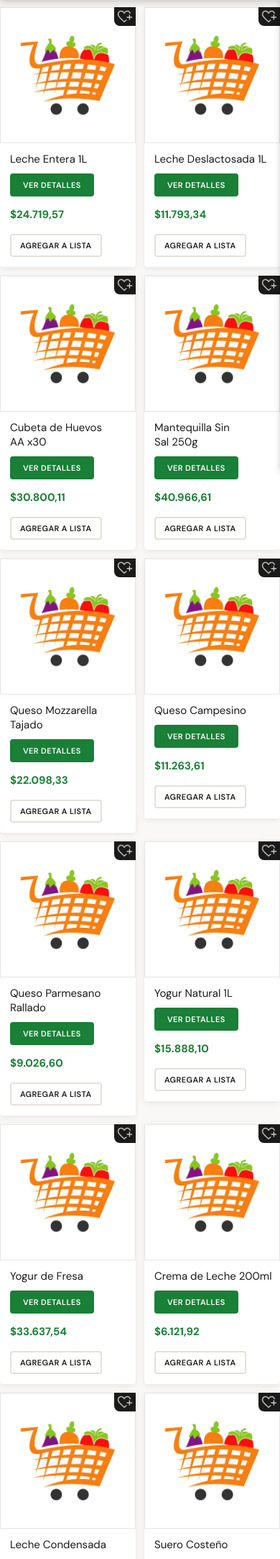
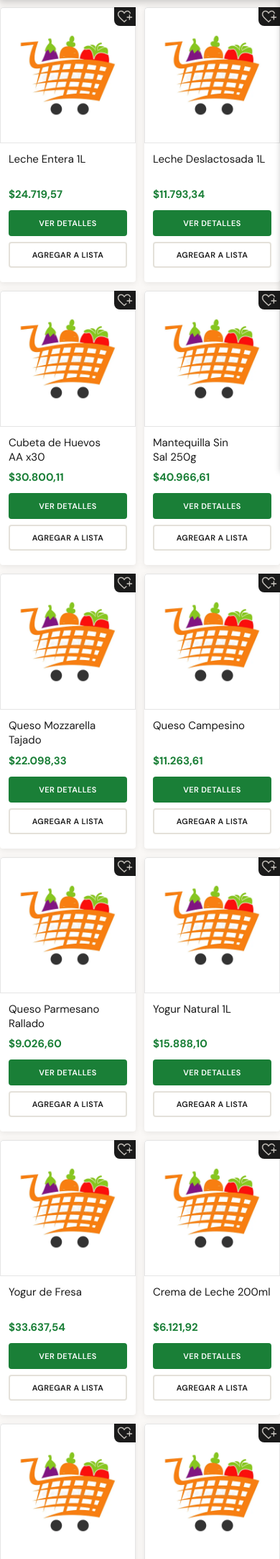
Before and after one commit to Are0206/PriceWise, a Django app: page / in a window 390 px wide. Shown: the part 190-2356 px from the top of the page at 72% size. Run offline with Django 5.2, Linux system fonts and the light colour scheme; a user stored in the database is signed in; data comes from the database, SQL or seed files in the repository; data that the repository does not hold is empty.

Commit message:
style: product cards no longer overflow and line up across a row
The details block was 100% wide plus 30px of left padding, so it spilled
30px past the card and cut off the 'Agregar a lista' button and long
names. Cards now fill their grid column with the padding inside, names
take at most two lines, and price and both actions (same width) sit at
the same height on every card in a row. The quick-add menu spans the card
width so it never leaves the screen on phones.

```diff
--- a/products/static/css/index/body.css
+++ b/products/static/css/index/body.css
@@ -40,24 +40,22 @@ body {
 
 .products-grid {
   display: grid;
-  grid-template-columns: repeat(4, 1fr);
-  row-gap: 25px;
+  grid-template-columns: repeat(4, minmax(0, 1fr));
+  gap: 24px;
   padding: 20px 0px;
-  place-items: center;
+  align-items: stretch;
 }
 
 .product-card {
   display: flex;
   flex-direction: column;
-  justify-content: center;
-  align-items: center;
-  width: 180px;
+  width: 100%;
+  min-width: 0;
   background-color: var(--surface-color);
   border-radius: var(--radius);
   box-shadow: var(--shadow);
-  align-self: start;
   position: relative;
-  transition: transform 0.2s ease, box-shadow 0.2s ease;
+  transition: transform 0.2s ease-out, box-shadow 0.2s ease-out;
 }
 
 .product-card:hover {
@@ -66,37 +64,56 @@ body {
 }
 
 .product-image {
-  height: 70%;
+  display: block;
   width: 100%;
-  object-fit: cover;
+  aspect-ratio: 1 / 1;
+  object-fit: contain;
+  border-radius: var(--radius) var(--radius) 0 0;
 }
 
 .product-name {
   font-size: 15px;
+  line-height: 1.35;
   color: var(--primary-text-color);
-  margin: 10px;
-  margin-left: 0;
-  margin-top: 12px;
+  margin: 0;
+  /* Two lines at most, so prices and buttons line up across a row */
+  display: -webkit-box;
+  -webkit-line-clamp: 2;
+  -webkit-box-orient: vertical;
+  overflow: hidden;
+  min-height: calc(2 * 1.35em);
+  overflow-wrap: anywhere;
 }
 
-.view-details-button {
-  align-self: flex-start;
-  min-height: 32px;
-  padding: 6px 16px;
+.product-actions {
+  display: flex;
+  flex-direction: column;
+  gap: 8px;
+  margin-top: auto;
+  padding-top: 4px;
+}
+
+.view-details-button,
+.add-to-list-toggle {
+  width: 100%;
+  min-height: 36px;
+  padding: 8px 12px;
   font-size: 11px;
 }
 
 .product-details .price,
 .product-details .muted {
   font-size: 15px;
+  margin: 0;
 }
 
 .product-details {
-  height: 30%;
+  flex: 1;
   display: flex;
   flex-direction: column;
-  width: 100%;
-  padding-left: 30px;
+  gap: 8px;
+  padding: 14px 16px 16px;
+  box-sizing: border-box;
   background: none;
 }
 
@@ -224,34 +241,6 @@ body {
 }
 
 
-/*MEDIA QUERYS*/
-@media (max-width: 900px) {
-  .products-grid {
-    grid-template-columns: repeat(4, 1fr);
-  }
-}
-
-@media (max-width: 600px) {
-  .products-grid {
-    grid-template-columns: repeat(3, 1fr);
-  }
-}
-
-@media (max-width: 400px) {
-  .products-grid {
-    grid-template-columns: repeat(2, 1fr);
-    padding: 20px 30px;
-  }
-}
-
-@media (max-width: 200px) {
-  .products-grid {
-    grid-template-columns: 1fr;
-    padding: 20px;
-  }
-}
-
-
 /*
 MEdia query
 */
@@ -270,21 +259,14 @@ MEdia query
     padding: 0;
   }
 
-  .product-card {
-    width: 100%;
-  }
-
   .product-details {
-    padding-left: 14px;
-    box-sizing: border-box;
+    padding: 12px;
   }
 
   .products-grid {
-    grid-template-columns: repeat(2, 1fr);
-    row-gap: 12px;
-    column-gap: 12px;
+    grid-template-columns: repeat(2, minmax(0, 1fr));
+    gap: 12px;
     padding: 20px 0px;
-    place-items: center;
   }
 }
 /* =========================================
@@ -292,13 +274,9 @@ MEdia query
    ========================================= */
 .add-to-list {
   position: relative;
-  margin: 2px 0 14px;
 }
 
 .add-to-list-toggle {
-  min-height: 32px;
-  padding: 6px 12px;
-  font-size: 11px;
   list-style: none;
 }
 
@@ -315,9 +293,9 @@ MEdia query
 .add-to-list-menu {
   position: absolute;
   left: 0;
+  right: 0;
   top: calc(100% + 6px);
   z-index: 20;
-  min-width: 200px;
   max-height: 240px;
   overflow-y: auto;
   padding: 6px;
--- a/products/templates/products/_product_card.html
+++ b/products/templates/products/_product_card.html
@@ -9,7 +9,6 @@
   <div class="product-details">
     <p class="product-name">{{ product.name }}</p>
 
-    <a href="{% url 'products:detail' product.pk %}" class="btn btn--primary view-details-button">Ver detalles</a>
     {% with cheapest=product.get_cheapest_price %}
       {% if cheapest %}
       <p class="price">${{ cheapest.amount|money }}</p>
@@ -18,6 +17,8 @@
       {% endif %}
     {% endwith %}
 
+    <div class="product-actions">
+    <a href="{% url 'products:detail' product.pk %}" class="btn btn--primary view-details-button">Ver detalles</a>
     {% if user.is_authenticated %}
       <details class="add-to-list">
         <summary class="btn btn--outline add-to-list-toggle">Agregar a lista</summary>
@@ -36,6 +37,7 @@
         </div>
       </details>
     {% endif %}
+    </div>
 
     {% if user.is_authenticated %}
       <form action="{% url 'products:toggle_favorite' product.id %}" method="post">
```
